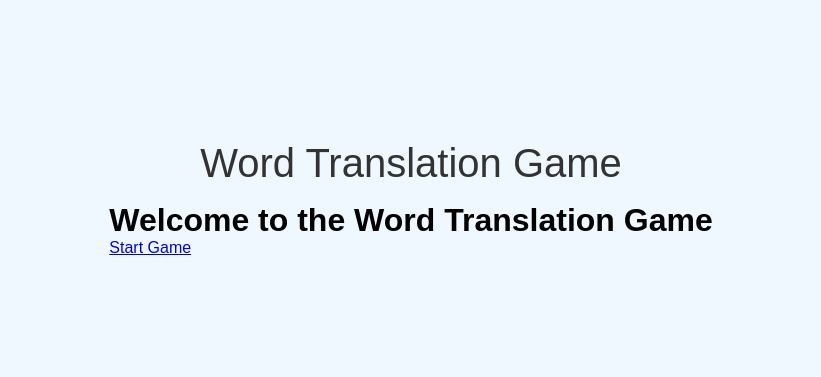
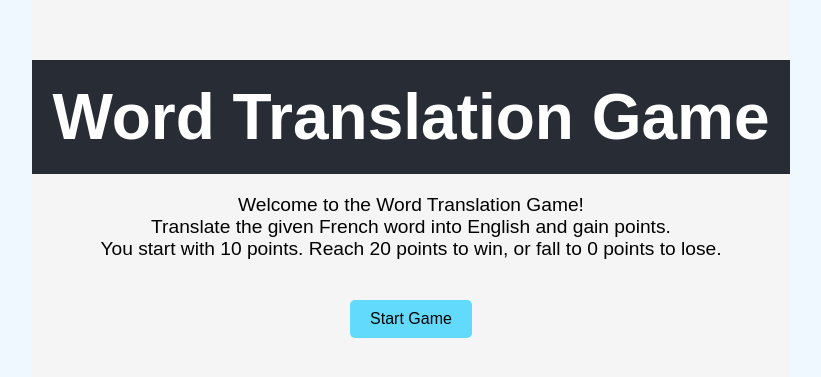
Before and after one commit to MariemMkadem/Word-Translation-Game, a React (Vite) app in the folder frontend/: page / in a window 1280 px wide. Shown: the part 201-578 px from the top of the page, without its empty margins (229-1050 px from the left). Built offline with nearby package versions, Linux system fonts and the light colour scheme; no server answers.

Commit message:
add game-intro && define interfaces

```diff
--- a/frontend/src/App.tsx
+++ b/frontend/src/App.tsx
@@ -1,14 +1,12 @@
 import { BrowserRouter as Router, Route, Routes } from 'react-router-dom';
 import {Home} from './pages/home';
 import {Game} from './components/game-input';
-import {Header} from './components/header';
 import { GameProvider } from './context/GameContext';
 
 const App = () => {
   return (
     <GameProvider>
       <Router>
-        <Header />
         <Routes>
           <Route path="/" element={<Home />} />
           <Route path="/game" element={<Game />} />
--- /dev/null
+++ b/frontend/src/components/game-intro/game-intro.module.scss
@@ -0,0 +1,5 @@
+.intro {
+    text-align: center;
+    margin: 20px;
+    font-size: 1.2rem;
+  }
--- /dev/null
+++ b/frontend/src/components/game-intro/game-intro.tsx
@@ -0,0 +1,12 @@
+import React from 'react';
+import styles from './game-intro.module.scss';
+
+export const GameIntro: React.FC = () => {
+  return (
+    <section className={styles.intro}>
+      <p>Welcome to the Word Translation Game!</p>
+      <p>Translate the given French word into English and gain points.</p>
+      <p>You start with 10 points. Reach 20 points to win, or fall to 0 points to lose.</p>
+    </section>
+  );
+};
--- /dev/null
+++ b/frontend/src/components/game-intro/index.ts
@@ -0,0 +1 @@
+export * from "./game-intro";
--- a/frontend/src/components/header/header.module.scss
+++ b/frontend/src/components/header/header.module.scss
@@ -1,15 +1,7 @@
-.container {
-    display: flex;
-    flex-direction: column;
-    align-items: center;
-    justify-content: center;
-    background-color: #f0f8ff;
-    font-family: Arial, sans-serif;
-    box-sizing: border-box;
+.header {
+    text-align: center;
+    background-color: #282c34;
+    padding: 20px;
+    color: white;
+    font-size: 2rem;
   }
-
-.title {
-    font-size: 2.5rem;
-    color: #333;
-    margin-bottom: 1rem;
-  }
--- a/frontend/src/components/header/header.tsx
+++ b/frontend/src/components/header/header.tsx
@@ -1,11 +1,10 @@
-import styles from "./header.module.scss";
+import React from 'react';
+import styles from './header.module.scss';
 
-export const Header = () => {
+export const Header: React.FC = () => {
   return (
-    <div className={styles.container}>
-    <header className={styles.title}>
-      Word Translation Game
-    </header> </div>
-
+    <header className={styles.header}>
+      <h1>Word Translation Game</h1>
+    </header>
   );
 };
--- /dev/null
+++ b/frontend/src/pages/home/home.module.scss
@@ -0,0 +1,25 @@
+.container {
+    display: flex;
+    flex-direction: column;
+    align-items: center;
+    justify-content: center;
+    height: 100vh;
+    background-color: #f5f5f5;
+  }
+
+  .actions {
+    margin-top: 20px;
+  }
+
+  .startButton {
+    padding: 10px 20px;
+    font-size: 1rem;
+    background-color: #61dafb;
+    border: none;
+    border-radius: 5px;
+    cursor: pointer;
+  }
+
+  .startButton:hover {
+    background-color: #21a1f1;
+  }
--- a/frontend/src/pages/home/home.tsx
+++ b/frontend/src/pages/home/home.tsx
@@ -1,10 +1,24 @@
-import { Link } from 'react-router-dom';
+import React from 'react';
+import { useNavigate } from 'react-router-dom';
+import {Header} from '../../components/header';
+import {GameIntro} from '../../components/game-intro';
+import styles from './home.module.scss';
 
-export const Home = () => {
+export const Home: React.FC = () => {
+
+  const navigate = useNavigate();
+
+  const handleStartGame = () => {
+    navigate('/game');
+  };
+
   return (
-    <div>
-      <h1>Welcome to the Word Translation Game</h1>
-      <Link to="/game">Start Game</Link>
+    <div className={styles.container}>
+      <Header />
+      <GameIntro />
+      <section className={styles.actions}>
+        <button className={styles.startButton}  onClick={handleStartGame}>Start Game</button>
+      </section>
     </div>
   );
 };
```
Also changed, not shown: frontend/src/types/game.ts (added, +17 -0 lines).
